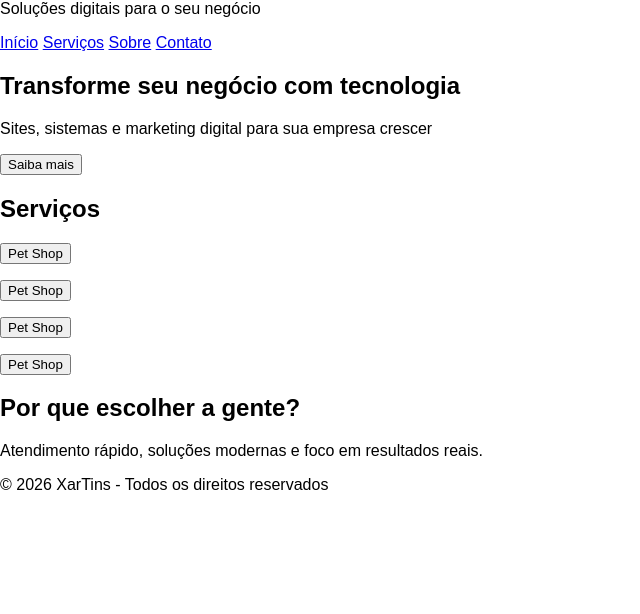
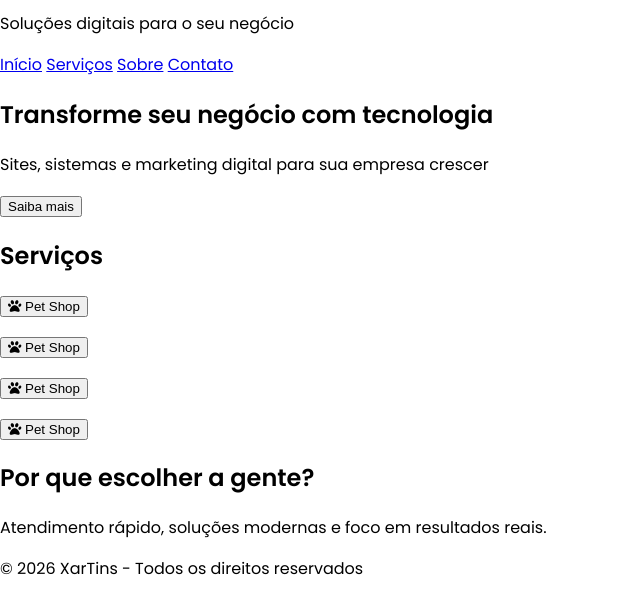
Before and after one commit to Yuridemolidor/ProjetoPetshop1, a plain HTML site: page frontend/index.html in a window 1280 px wide. Shown: the part 80-694 px from the top of the page, without its empty margins (0-640 px from the left). Drawn offline with Linux system fonts and the light colour scheme.

Commit message:
update index.html

```diff
--- a/frontend/index.html
+++ b/frontend/index.html
@@ -1,20 +1,39 @@
 <!DOCTYPE html>
 <html lang="pt-BR">
-<head>
+    <head>
     <meta charset="UTF-8">
     <meta name="viewport" content="width=device-width, initial-scale=1.0">
-    <title>XarTins</title>
 
+    <title>XarTins | Sites para Pet Shop e Negócios</title>
+
+    <!-- SEO -->
+    <meta name="description" content="A XarTins cria sites modernos para pet shops, clínicas veterinárias e comércios. Aumente suas vendas com tecnologia.">
+    <meta name="keywords" content="pet shop, site para pet shop, marketing pet, criação de sites, XarTins">
+    <meta name="author" content="XarTins">
+
+    <!-- Google Fonts -->
+    <link href="https://fonts.googleapis.com/css2?family=Poppins:wght@300;400;600&display=swap" rel="stylesheet">
+
+    <!-- Ícones (Font Awesome - patinha) -->
+    <link rel="stylesheet" href="https://cdnjs.cloudflare.com/ajax/libs/font-awesome/6.5.0/css/all.min.css">
+
+    <!-- Favicon -->
+    <link rel="icon" href="logo-xartins.png" type="image/png">
+
+    <!-- CSS -->
     <style>
         body {
             margin: 0;
-            font-family: Arial, sans-serif;
-        }
-        body {
-
-
+            font-family: 'Poppins', sans-serif;
         }
     </style>
+
+    <!-- Open Graph (para redes sociais) -->
+    <meta property="og:title" content="XarTins - Tecnologia para Pet Shops">
+    <meta property="og:description" content="Sites modernos e sistemas para pet shops crescerem no digital.">
+    <meta property="og:image" content="logo-xartins.png">
+    <meta property="og:type" content="website">
+
 </head>
 
 <body>
```
